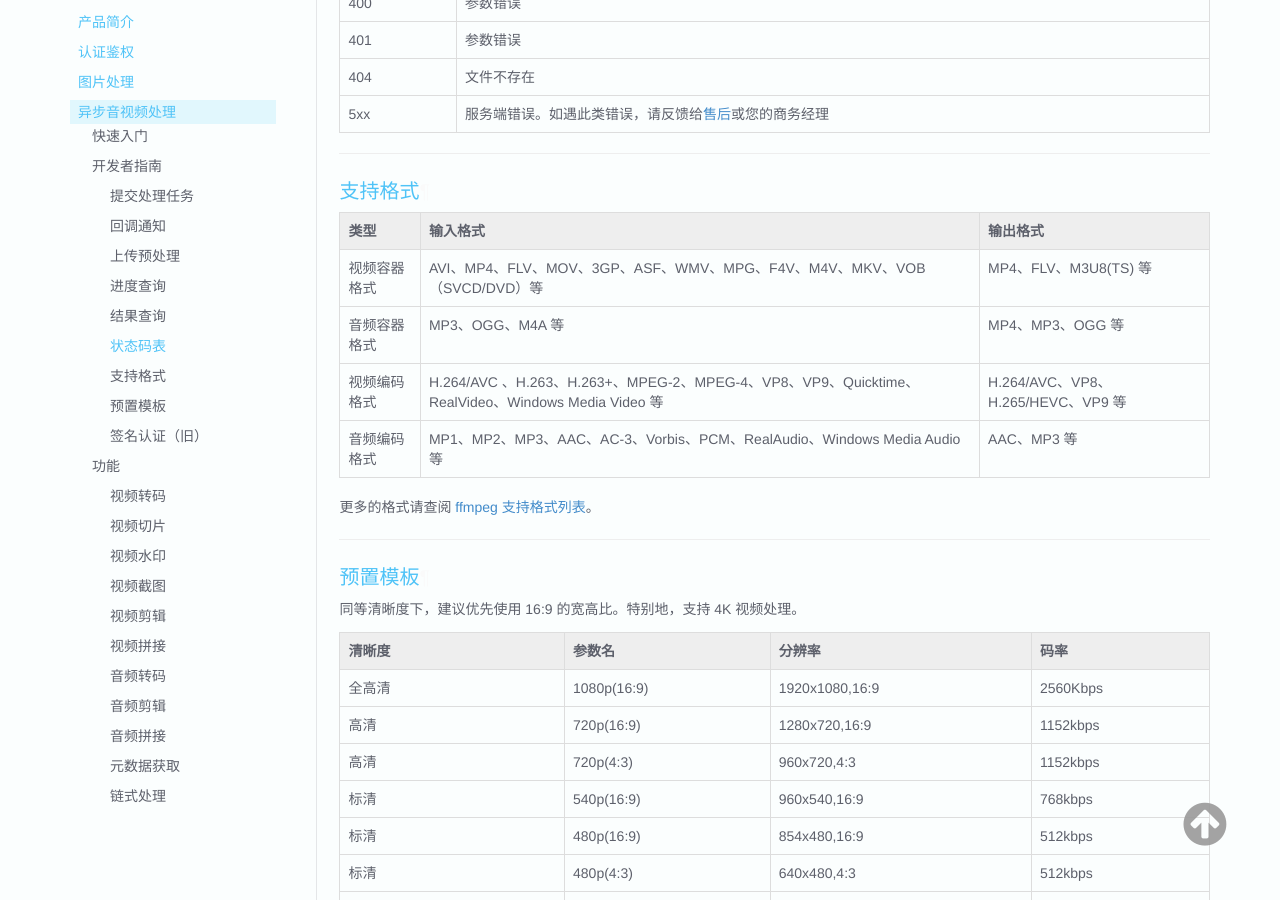
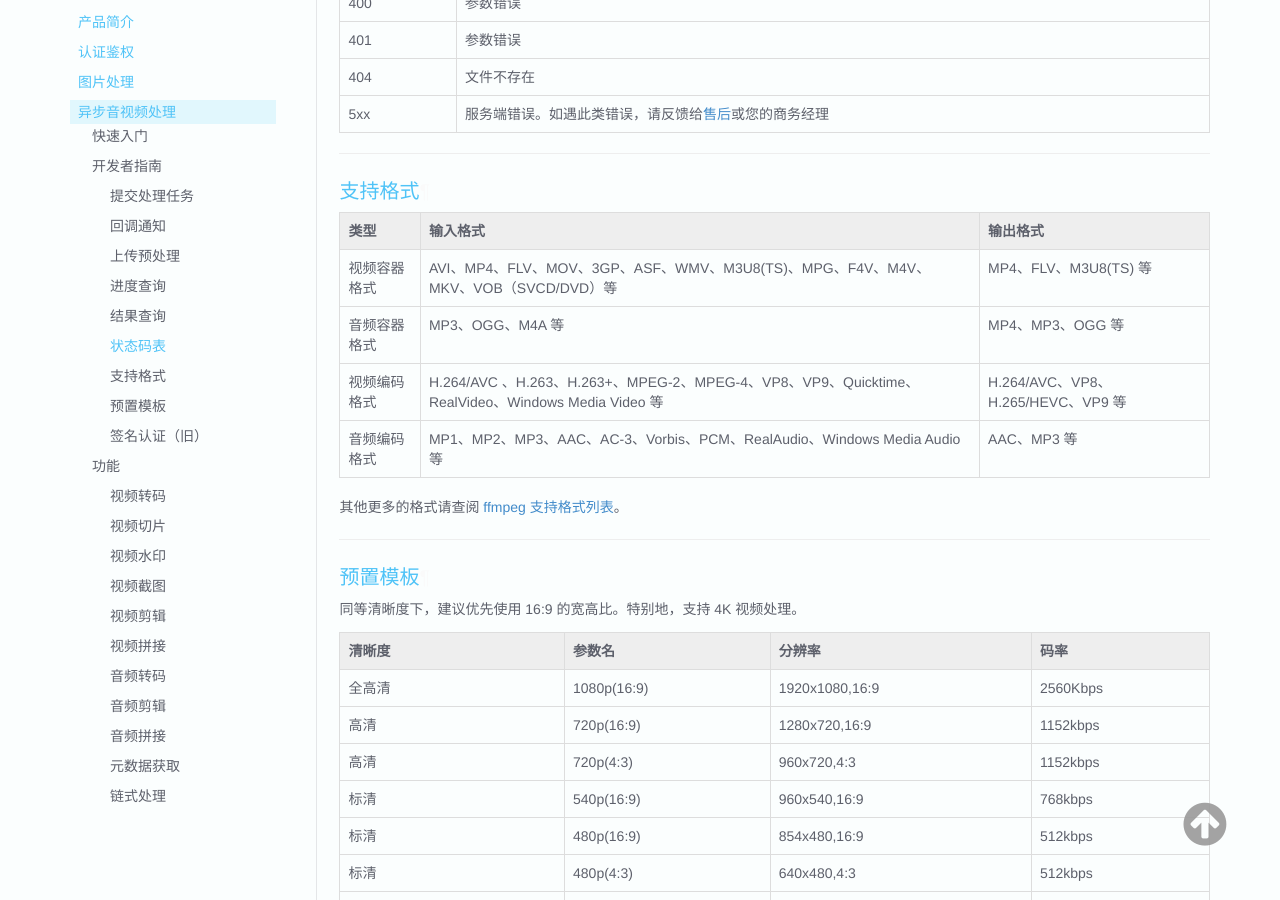
Before and after one commit to upyun/docs, an MkDocs documentation site: the page built from sources/cloud/av.md, in a window 1280 px wide and 900 px high, scrolled down 5383 px. Built offline with MkDocs 1.6.1, drawn with Linux system fonts in a browser that asks for light colours; old or Windows-style settings are respelled for this version of MkDocs.

Commit message:
Cloud3.11.2 update

```diff
--- a/sources/cloud/av.md
+++ b/sources/cloud/av.md
@@ -279,12 +279,12 @@ curl http://p0.api.upyun.com/result?service=<service>&task_ids=<task_id1>,<task_
 
 | 类型      		| 输入格式       														| 输出格式       	|
 |---------------|-----------------------------------------------------------------------|-------------------|
-| 视频容器格式 	| AVI、MP4、FLV、MOV、3GP、ASF、WMV、MPG、F4V、M4V、MKV、VOB（SVCD/DVD）等 	| MP4、FLV、M3U8(TS) 等|
+| 视频容器格式 	| AVI、MP4、FLV、MOV、3GP、ASF、WMV、M3U8(TS)、MPG、F4V、M4V、MKV、VOB（SVCD/DVD）等 	| MP4、FLV、M3U8(TS) 等|
 | 音频容器格式 	| MP3、OGG、M4A 等 														| MP4、MP3、OGG 等	|
 | 视频编码格式 	| H.264/AVC 、H.263、H.263+、MPEG-2、MPEG-4、VP8、VP9、Quicktime、RealVideo、Windows Media Video 等 | H.264/AVC、VP8、H.265/HEVC、VP9 等|
 | 音频编码格式 	| MP1、MP2、MP3、AAC、AC-3、Vorbis、PCM、RealAudio、Windows Media Audio 等	| AAC、MP3 等		|
 
-更多的格式请查阅 [ffmpeg 支持格式列表](http://ffmpeg.org/general.html#Supported-File-Formats_002c-Codecs-or-Features)。
+其他更多的格式请查阅 [ffmpeg 支持格式列表](http://ffmpeg.org/general.html#Supported-File-Formats_002c-Codecs-or-Features)。
 
 ---------
 
```
Also changed, not shown: sources/cloud/image.md (+3 -1 lines).
